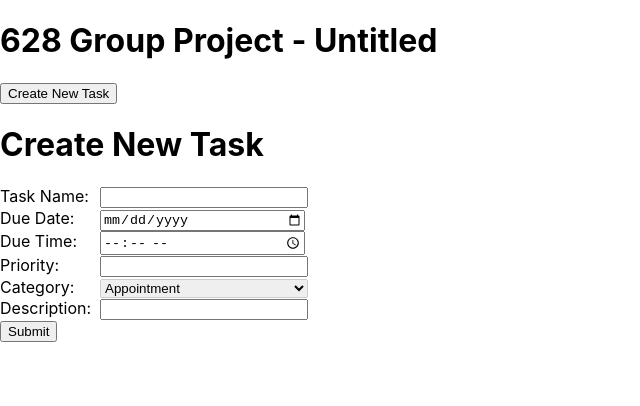
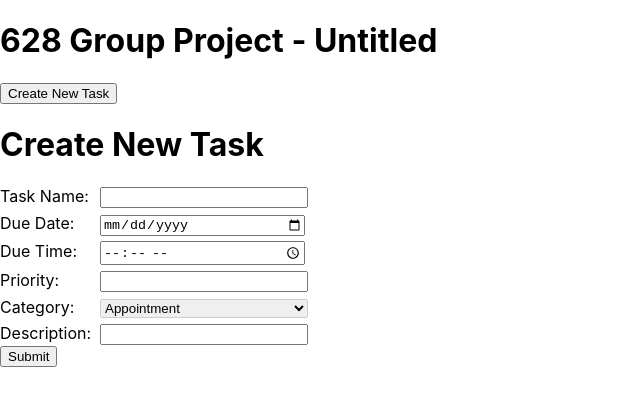
Before and after one commit to ixnp/628TeamProject, a React (Create React App) app in the folder client/: page / in a window 1280 px wide. Shown: the top 406 px of the page, without its empty margins (0-640 px from the left). Built offline with nearby package versions, Linux system fonts and the light colour scheme.

Commit message:
Added gaps between rows

```diff
--- a/client/src/App.css
+++ b/client/src/App.css
@@ -49,7 +49,8 @@
 
 .wrapper {
   display: grid;
-  grid-template-columns: 100px 200px
+  grid-template-columns: 100px 200px;
+  row-gap: 5px;
 }
 .name-label {
   grid-row: 1;
```
